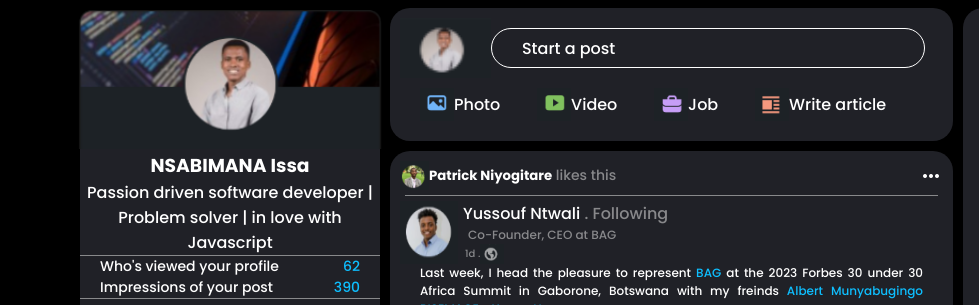
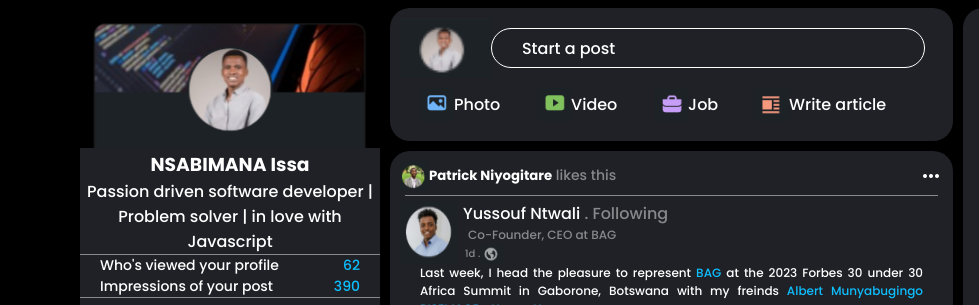
Before and after one commit to glotec/linkedin_clone, a plain HTML site: page index.html in a window 1280 px wide. Shown: the part 63-368 px from the top of the page, 0-979 px from the left. Drawn offline with Linux system fonts and the light colour scheme.

Commit message:
style sheet updated

```diff
--- a/css/style.css
+++ b/css/style.css
@@ -133,16 +133,11 @@ input {
     border-bottom-left-radius: 20px;
 }
 
-.img-head-left {
-    /* width: 100%; */
-    margin-top: -15px;
-}
-
 .img-head-left img {
     /* border: 1px solid red; */
-    width: 111%;
+    width: 100%;
     object-fit: contain;
-    margin-left: -16px;
+    /* margin-left: -16px; */
 }
 
 .img-head-left h3 {
```
